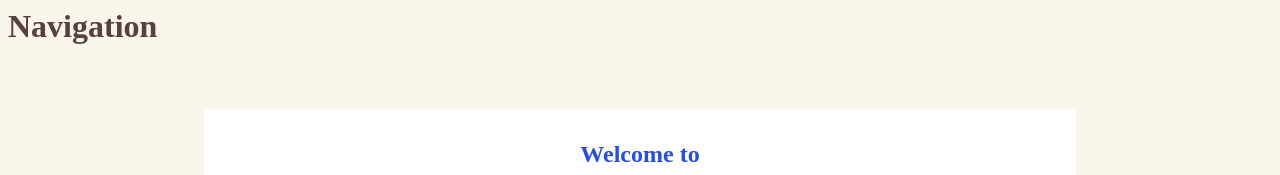
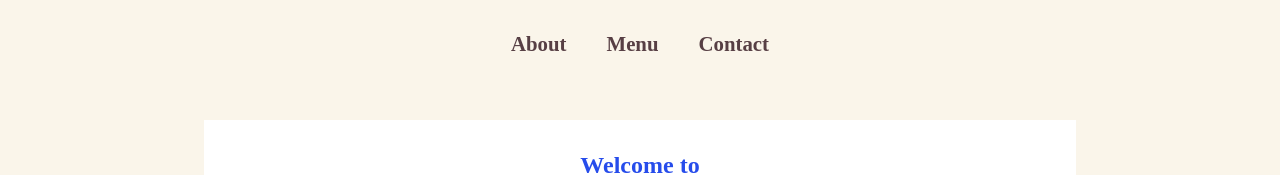
Before and after one commit to lisastina/coffe-shop-react, a React (Vite) app: page / in a window 1280 px wide. Shown: the top 175 px of the page. Built offline with nearby package versions, Linux system fonts and the light colour scheme; a web font is replaced by a local one.

Commit message:
navigation

```diff
--- a/src/components/Navigation.jsx
+++ b/src/components/Navigation.jsx
@@ -1,7 +1,17 @@
 const Navigation = () => {
   return (
     <div>
-      <h1>Navigation</h1>
+      <ul className="nav">
+        <li>
+          <a href="#about">About</a>
+        </li>
+        <li>
+          <a href="#menu">Menu</a>
+        </li>
+        <li>
+          <a href="#contact">Contact</a>
+        </li>
+      </ul>
     </div>
   );
 };
--- a/src/scss/navigation.scss
+++ b/src/scss/navigation.scss
@@ -0,0 +1,31 @@
+@use "./variables.scss";
+// @use '../general/grid.scss' as grid;
+
+.nav {
+  margin: 2rem auto 0;
+  display: flex;
+  flex-direction: row;
+  gap: 0.5rem;
+  padding: 0;
+  justify-content: center;
+
+  li {
+    list-style-type: none;
+  }
+
+  a {
+    font-size: 1.3rem;
+    font-weight: 700;
+    padding: 0 1rem;
+
+    /*   @include grid.media-breakpoint-up(tablet-landscape) {
+      font-size: 1.5rem;
+    } */
+
+    &:hover {
+      background: url("../graphics/link-hover-blue.gif") no-repeat;
+      background-size: contain;
+      background-position: center;
+    }
+  }
+}
```
Also changed, not shown: src/graphics/link-hover-blue.gif (added).
